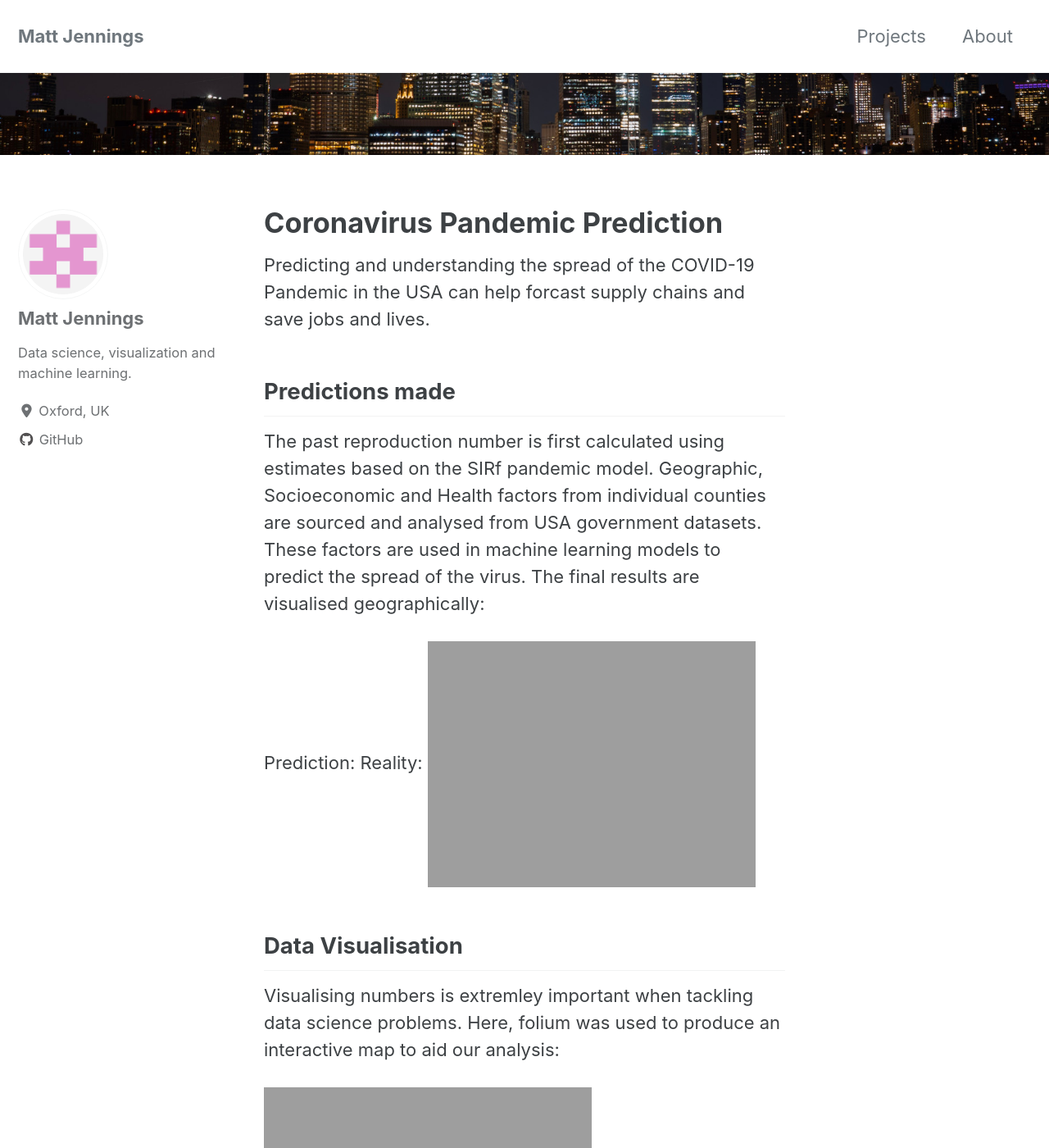
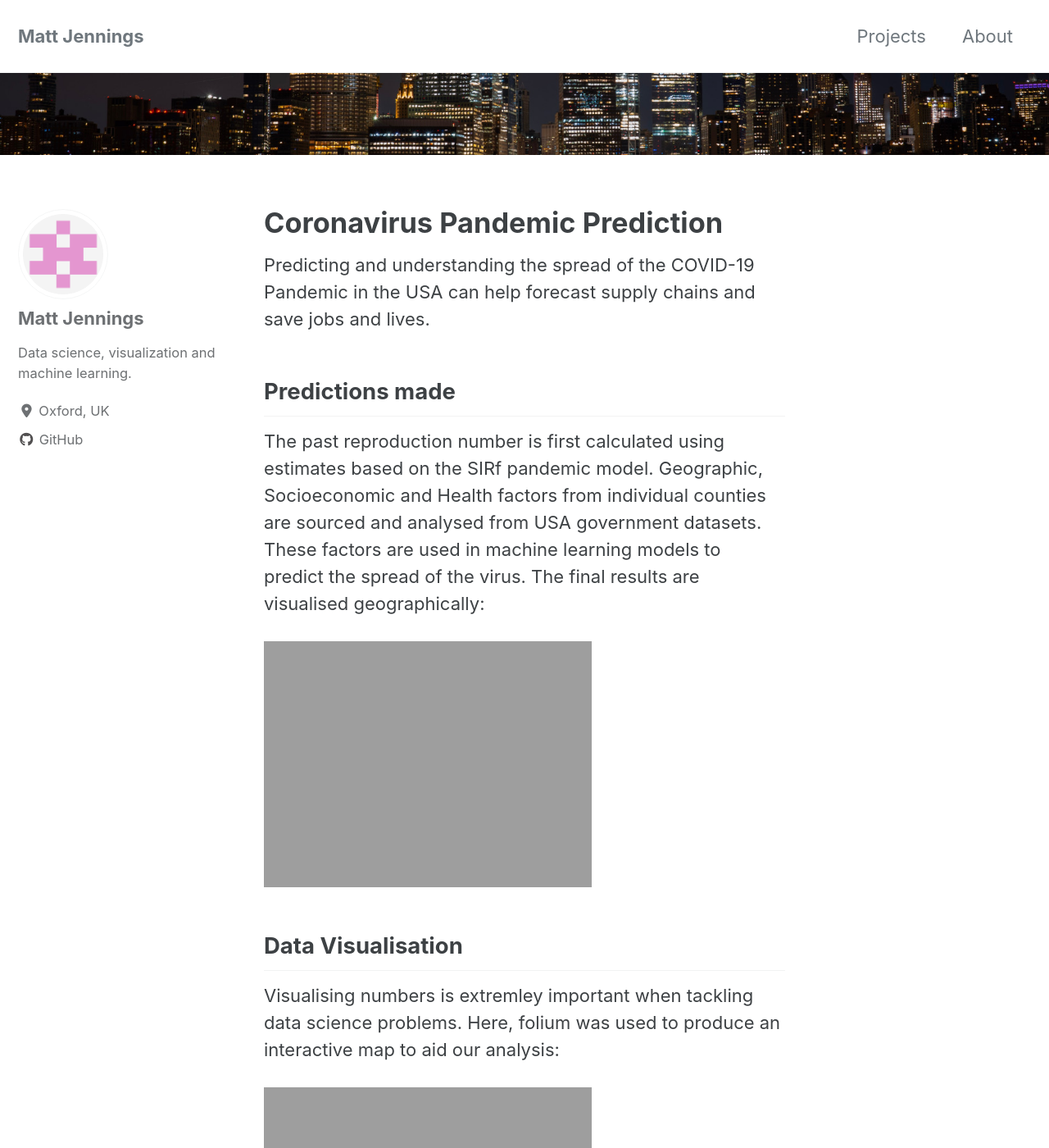
Before and after one commit to Matt-Jennings-GitHub/Matt-Jennings.github.io, a Jekyll site: the page built from _portfolio/Coronavirus Pandemic Prediction.md, in a window 1280 px wide and 1400 px high. Shown: the whole window at 82% size. Built offline with Jekyll 4.4.1, drawn with Linux system fonts in a browser that asks for light colours; cached includes are drawn as plain includes; nearby versions of some CDN libraries; formulas are drawn with MathJax 3; some of the changed text lies outside the part shown.

Commit message:
Formatting Update

```diff
--- a/_portfolio/Coronavirus Pandemic Prediction.md
+++ b/_portfolio/Coronavirus Pandemic Prediction.md
@@ -9,13 +9,12 @@ excerpt: "End-to-end Machine Learning Project"
 mathjax: true
 ---
 
-Predicting and understanding the spread of the COVID-19 Pandemic in the USA can help forcast supply chains and save jobs and lives.
+Predicting and understanding the spread of the COVID-19 Pandemic in the USA can help forecast supply chains and save jobs and lives.
 
 ## Predictions made
 
 The past reproduction number is first calculated using estimates based on the SIRf pandemic model. Geographic, Socioeconomic and Health factors from individual counties are sourced and analysed from USA government datasets. These factors are used in machine learning models to predict the spread of the virus. The final results are visualised geographically:
 
-Prediction: 		Reality:
 <img src="{{ site.url }}{{ site.baseurl }}/images/CoronavirusPrediction/PredictionsComparison.gif" alt="Model Predictions">
 
 ## Data Visualisation
```
Also changed, not shown: other parts of _portfolio/Coronavirus Pandemic Prediction.md (+0 -1 lines), _pages/about.md (+1 -1 lines), images/CoronavirusPrediction/PopulationDensityComparison.png, 1 other file.
